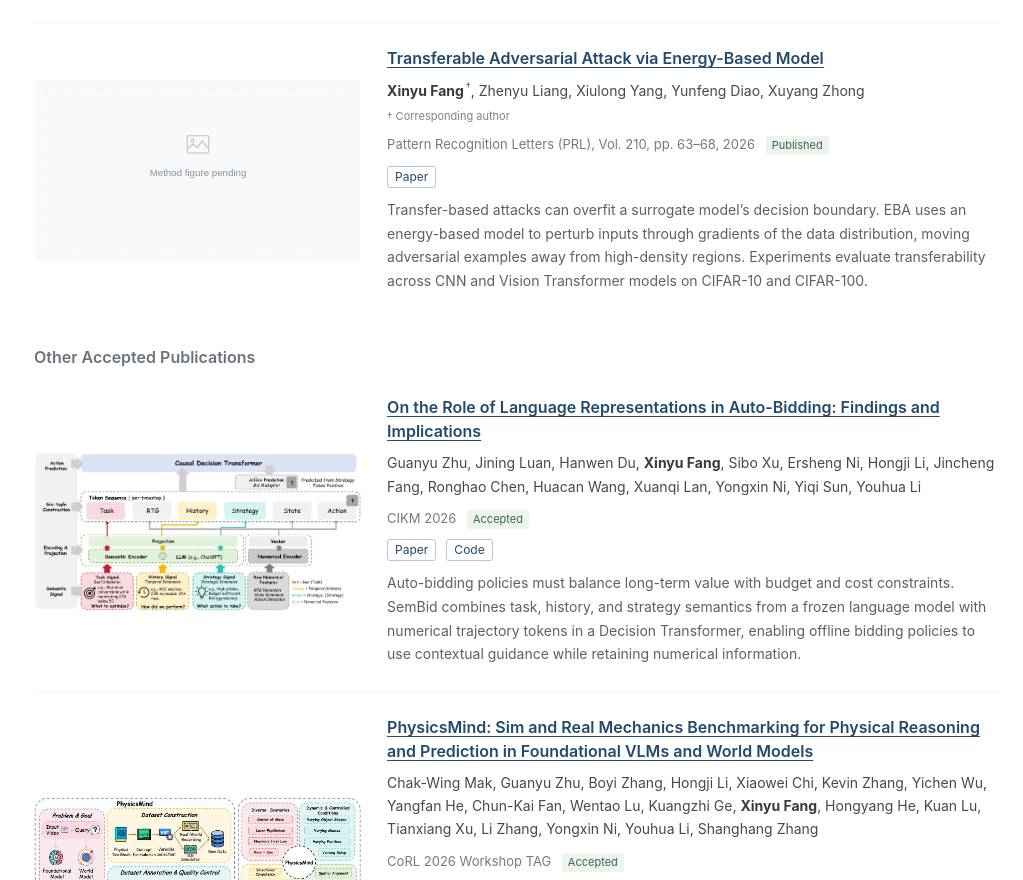
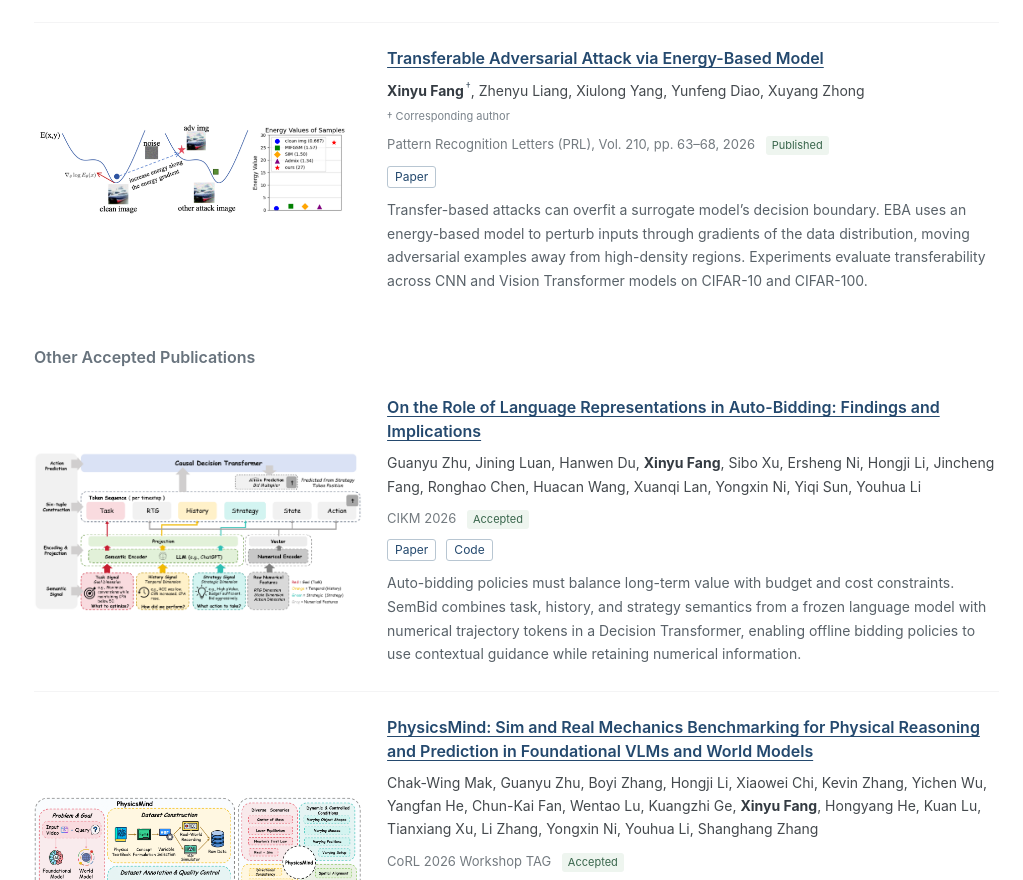
Before and after one commit to 1-fang/1-fang.github.io, a plain HTML site: page index.html in a window 1280 px wide. Shown: the part 969-1849 px from the top of the page, without its empty margins (257-1280 px from the left). Drawn offline with Linux system fonts and the light colour scheme.

Commit message:
Add owner-supplied EBA method figure

```diff
--- a/index.html
+++ b/index.html
@@ -8,7 +8,7 @@
   <title>Xinyu Fang - Homepage</title>
   <link rel="icon" href="assets/avatar.svg" type="image/svg+xml">
   <link rel="stylesheet" href="assets/style.css?v=20261114-eba">
-  <script src="profile.js?v=20261114-eba" defer></script>
+  <script src="profile.js?v=20261114-ebamethod" defer></script>
   <script src="assets/main.js?v=20261114-eba" defer></script>
 </head>
 <body>
--- a/profile.js
+++ b/profile.js
@@ -98,11 +98,11 @@ window.PROFILE = {
       "status": "Published",
       "group": "First-Author Publications",
       "description": "Transfer-based attacks can overfit a surrogate model’s decision boundary. EBA uses an energy-based model to perturb inputs through gradients of the data distribution, moving adversarial examples away from high-density regions. Experiments evaluate transferability across CNN and Vision Transformer models on CIFAR-10 and CIFAR-100.",
-      "image": "assets/publications/method-pending.svg",
-      "imageWidth": 900,
-      "imageHeight": 500,
-      "imagePending": true,
-      "imageAlt": "EBA — method figure pending",
+      "image": "assets/publications/eba-method.webp",
+      "imageWidth": 2600,
+      "imageHeight": 840,
+      "imagePending": false,
+      "imageAlt": "EBA method overview: increasing sample energy along the energy gradient",
       "paper": "https://doi.org/10.1016/j.patrec.2026.09.032",
       "code": "",
       "project": ""
```
Also changed, not shown: assets/publications/eba-method.webp (added), 2 other files.
